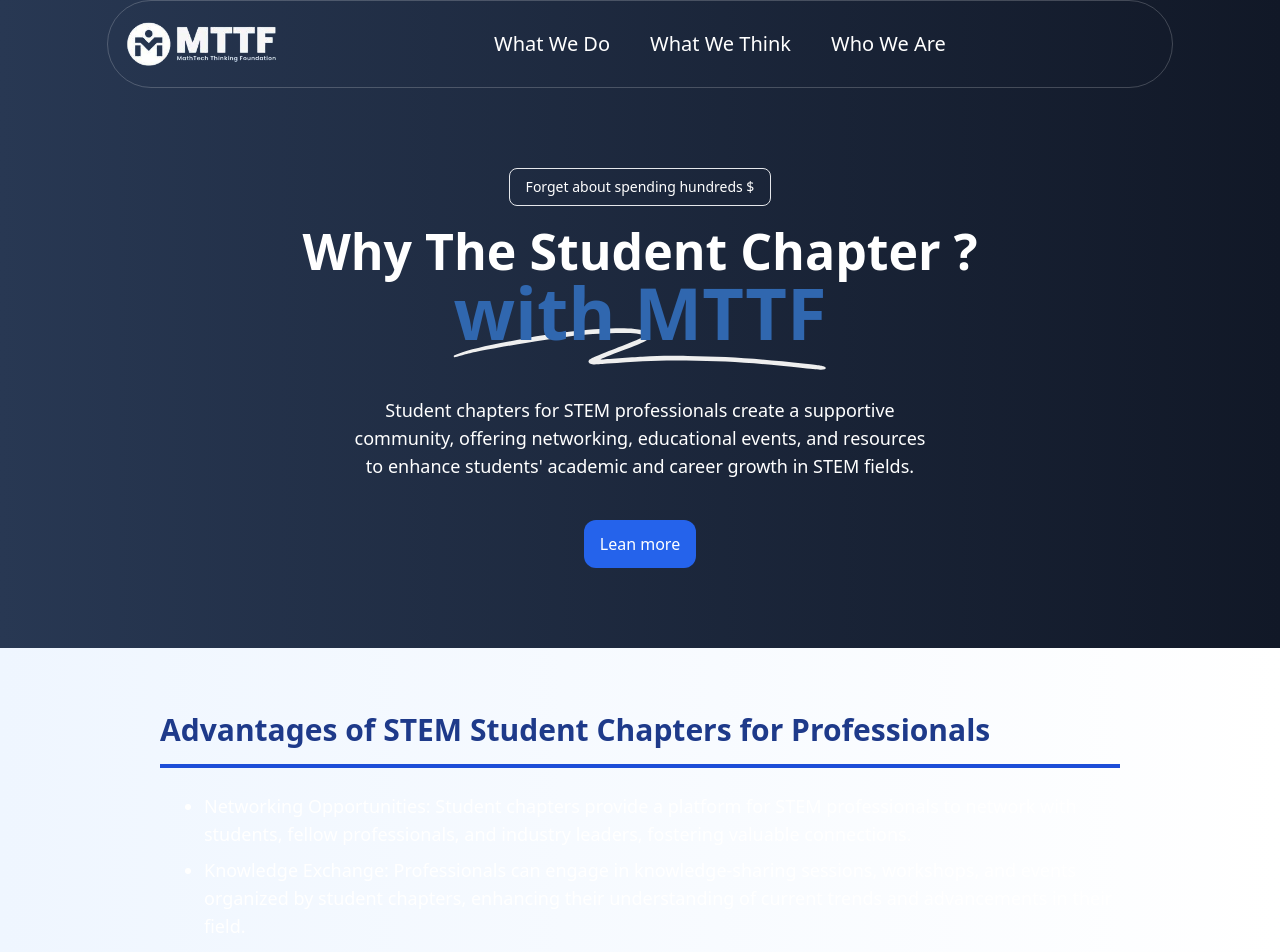
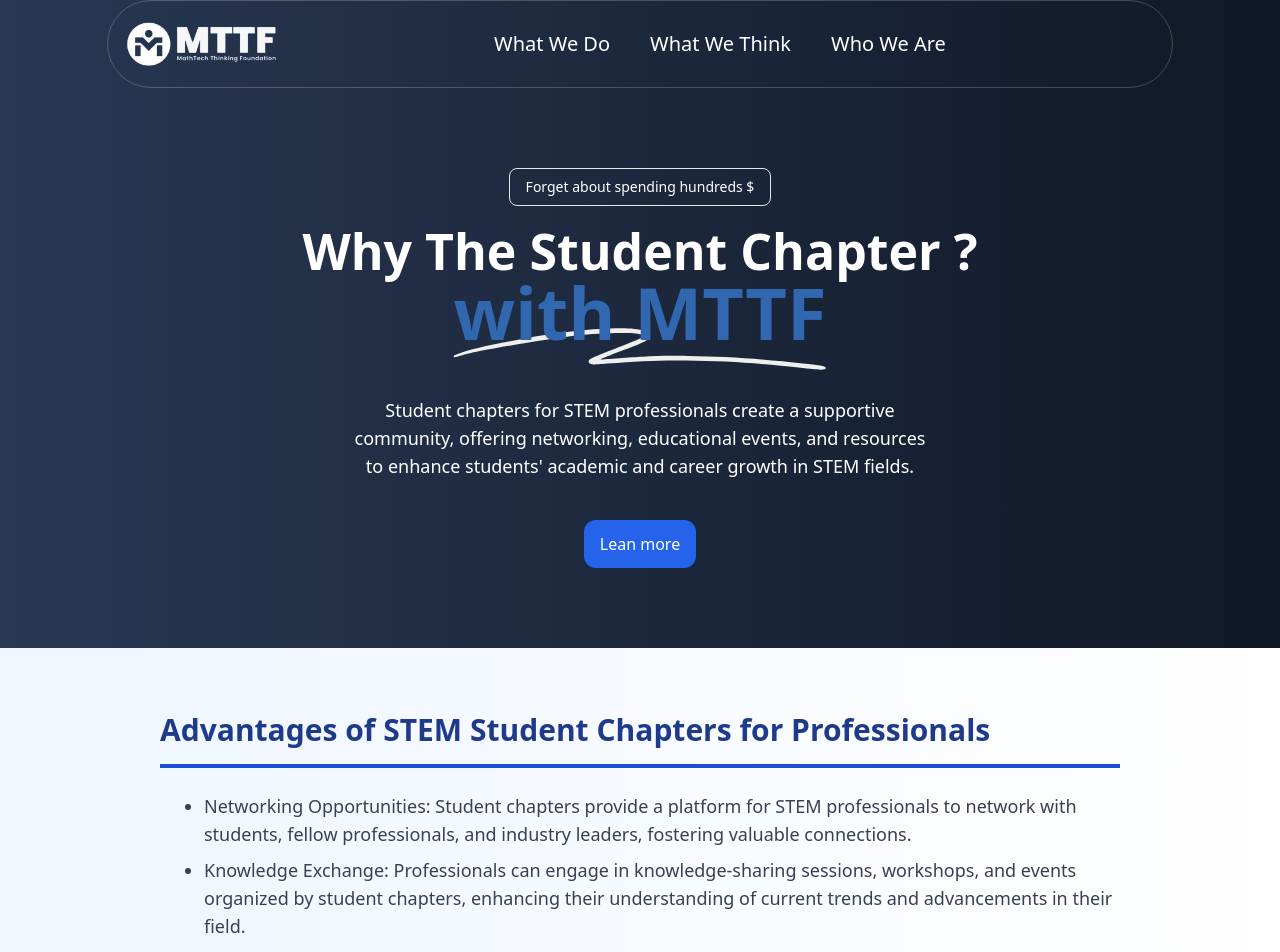
Before and after one commit to vikasrath/MTTFNextApp, a Next.js app: page /whoWeAre/chapters/student in a window 1280 px wide. Shown: the top 952 px of the page. Built offline with nearby package versions, Linux system fonts and the light colour scheme.

Commit message:
dark mode solved

```diff
--- a/src/app/page.js
+++ b/src/app/page.js
@@ -15,10 +15,10 @@ function Home() {
       <Header
       isHome={true}
         />
-        <OurVisionMission />
       <ServiceSection />
       <Partners />
       <Cordinator />
+        {/* <OurVisionMission /> */}
       <ContactUs />
 
 
--- a/src/app/whoWeAre/about/page.js
+++ b/src/app/whoWeAre/about/page.js
@@ -1,4 +1,5 @@
 import Header from '@/components/Header/Header';
+import OurVisionMission from '@/components/OurVisionMision/OurVisionMision';
 import React from 'react';
 
 function About() {
@@ -39,6 +40,7 @@ function About() {
               MTTF is fully dedicated to building a community based on respect, collegiality, and sensitivity.
             </p>
           </div>
+          <OurVisionMission />
         </div>
       </section>
     </>
--- a/src/app/whoWeAre/chapters/student/page.js
+++ b/src/app/whoWeAre/chapters/student/page.js
@@ -34,7 +34,7 @@ function StudentChepter() {
           <div>
             <h2 className="text-2xl md:text-3xl font-bold text-blue-900 mb-6 pb-4 border-blue-700 border-b-4">Advantages of STEM Student Chapters for Professionals</h2>
             <ul className="text-gray-700 text-md md:text-lg leading-relaxed mb-6 list-disc ml-5 space-y-4">
-              <List items={professionalBenefits} textclassName="text-gray-700 text-medium leading-6 md:leading-7" />
+              <List items={professionalBenefits} textClass="text-gray-700 text-medium leading-6 md:leading-7" />
             </ul>
           </div>
         </div>
```
